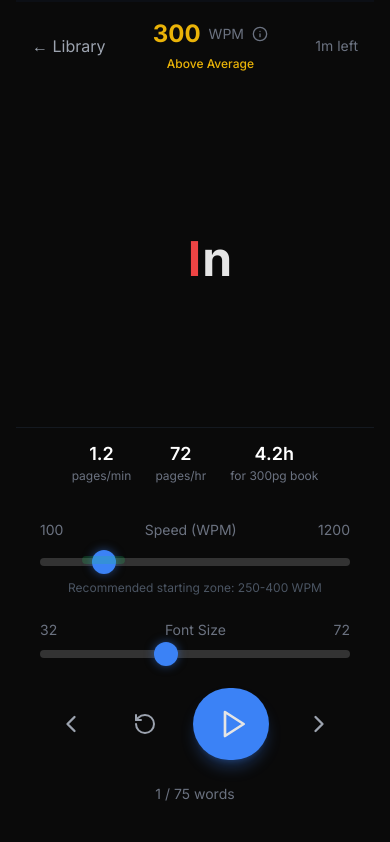
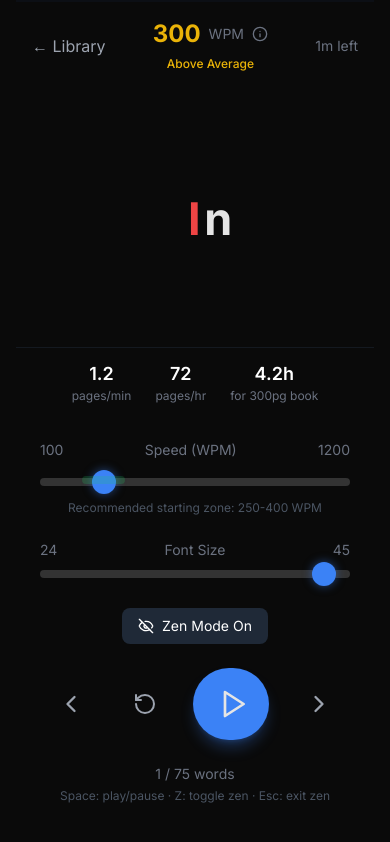
Before and after one commit to YxungHermes/pace-reader, a Next.js app: page / in a window 390 px wide. Both pictures are taken after a click on the button 195 px from the left and 219 px from the top of the page. Built offline with nearby package versions, Linux system fonts and the light colour scheme.

Commit message:
Add Zen mode + responsive font scaling for all screen sizes

```diff
--- a/components/PaceReader.tsx
+++ b/components/PaceReader.tsx
@@ -1,7 +1,7 @@
 'use client';
 
-import { useState, useEffect, useCallback, useRef } from 'react';
-import { Play, Pause, RotateCcw, Upload, ChevronLeft, ChevronRight, BookOpen, Info, X } from 'lucide-react';
+import { useState, useEffect, useCallback, useRef, useMemo } from 'react';
+import { Play, Pause, RotateCcw, Upload, ChevronLeft, ChevronRight, BookOpen, Info, X, Eye, EyeOff } from 'lucide-react';
 
 // Sample texts for demo
 const SAMPLE_TEXTS = {
@@ -29,10 +29,10 @@ function getSpeedTier(wpm: number) {
 
 // Calculate reading stats
 function getReadingStats(wpm: number) {
-  const wordsPerPage = 250; // Average book page
+  const wordsPerPage = 250;
   const pagesPerMin = wpm / wordsPerPage;
   const pagesPerHour = pagesPerMin * 60;
-  const timeFor300Pages = 300 / pagesPerHour; // hours to read a 300-page book
+  const timeFor300Pages = 300 / pagesPerHour;
 
   return {
     pagesPerMin: pagesPerMin.toFixed(1),
@@ -41,7 +41,7 @@ function getReadingStats(wpm: number) {
   };
 }
 
-// Calculate ORP (Optimal Recognition Point) - typically around 30% into the word
+// Calculate ORP (Optimal Recognition Point)
 function getORPIndex(word: string): number {
   const len = word.length;
   if (len <= 1) return 0;
@@ -52,8 +52,34 @@ function getORPIndex(word: string): number {
   return 4;
 }
 
-// Render word with ORP highlighting
-function WordDisplay({ word }: { word: string }) {
+// Get font size limits based on screen width
+function getFontSizeLimits(screenWidth: number) {
+  if (screenWidth < 640) {
+    // Mobile
+    return { min: 24, max: 64, default: 40 };
+  } else if (screenWidth < 1024) {
+    // Tablet
+    return { min: 32, max: 120, default: 64 };
+  } else if (screenWidth < 1920) {
+    // Desktop
+    return { min: 48, max: 200, default: 80 };
+  } else {
+    // 4K+
+    return { min: 64, max: 400, default: 120 };
+  }
+}
+
+// Calculate max safe font size for a word to fit on screen
+function getMaxFontSizeForWord(word: string, screenWidth: number, padding: number = 40) {
+  // Approximate character width ratio (varies by font, ~0.6 for Inter)
+  const charWidthRatio = 0.55;
+  const availableWidth = screenWidth - (padding * 2);
+  const maxFontSize = availableWidth / (word.length * charWidthRatio);
+  return Math.floor(maxFontSize);
+}
+
+// Render word with ORP highlighting - fixed positioning
+function WordDisplay({ word, maxWidth }: { word: string; maxWidth: number }) {
   if (!word) return null;
 
   const orpIndex = getORPIndex(word);
@@ -62,12 +88,23 @@ function WordDisplay({ word }: { word: string }) {
   const after = word.slice(orpIndex + 1);
 
   return (
-    <div className="flex items-center justify-center">
-      <span className="text-pace-text text-right" style={{ minWidth: '45%', textAlign: 'right' }}>
+    <div
+      className="flex items-center justify-center font-bold tracking-wide"
+      style={{ width: maxWidth, maxWidth: '100%' }}
+    >
+      <span
+        className="text-pace-text inline-block text-right"
+        style={{ width: '50%', paddingRight: '0.05em' }}
+      >
         {before}
       </span>
-      <span className="text-pace-orp font-bold">{orp}</span>
-      <span className="text-pace-text text-left" style={{ minWidth: '45%', textAlign: 'left' }}>
+      <span className="text-pace-orp inline-block text-center" style={{ width: 'auto' }}>
+        {orp}
+      </span>
+      <span
+        className="text-pace-text inline-block text-left"
+        style={{ width: '50%', paddingLeft: '0.05em' }}
+      >
         {after}
       </span>
     </div>
@@ -108,7 +145,7 @@ function SpeedInfoModal({ isOpen, onClose }: { isOpen: boolean; onClose: () => v
 
         <div className="mt-6 pt-4 border-t border-gray-800">
           <p className="text-gray-400 text-sm">
-            💡 <strong>Tip:</strong> Start at 250-350 WPM and gradually increase as you get comfortable. Focus on comprehension over speed.
+            💡 <strong>Tip:</strong> Start at 250-350 WPM and gradually increase. Focus on comprehension over speed.
           </p>
         </div>
       </div>
@@ -124,12 +161,49 @@ export default function PaceReader() {
   const [wpm, setWpm] = useState(300);
   const [showLibrary, setShowLibrary] = useState(true);
   const [showSpeedInfo, setShowSpeedInfo] = useState(false);
+  const [zenMode, setZenMode] = useState(true); // Auto-zen when playing
+  const [manualZenOverride, setManualZenOverride] = useState(false);
   const [fontSize, setFontSize] = useState(48);
+  const [screenWidth, setScreenWidth] = useState(typeof window !== 'undefined' ? window.innerWidth : 1024);
   const fileInputRef = useRef<HTMLInputElement>(null);
   const intervalRef = useRef<NodeJS.Timeout | null>(null);
+  const containerRef = useRef<HTMLDivElement>(null);
 
   const speedTier = getSpeedTier(wpm);
   const readingStats = getReadingStats(wpm);
+  const fontLimits = getFontSizeLimits(screenWidth);
+
+  // Calculate longest word for safe font sizing
+  const longestWord = useMemo(() => {
+    if (words.length === 0) return '';
+    return words.reduce((longest, word) => word.length > longest.length ? word : longest, '');
+  }, [words]);
+
+  // Calculate max safe font size based on longest word
+  const maxSafeFontSize = useMemo(() => {
+    if (!longestWord) return fontLimits.max;
+    const safeSize = getMaxFontSizeForWord(longestWord, screenWidth, 32);
+    return Math.min(safeSize, fontLimits.max);
+  }, [longestWord, screenWidth, fontLimits.max]);
+
+  // Determine if zen mode should be active
+  const isZenActive = (isPlaying && zenMode) || manualZenOverride;
+
+  // Handle screen resize
+  useEffect(() => {
+    const handleResize = () => {
+      setScreenWidth(window.innerWidth);
+    };
+
+    window.addEventListener('resize', handleResize);
+    return () => window.removeEventListener('resize', handleResize);
+  }, []);
+
+  // Update font size when screen changes
+  useEffect(() => {
+    const limits = getFontSizeLimits(screenWidth);
+    setFontSize(prev => Math.max(limits.min, Math.min(prev, limits.max)));
+  }, [screenWidth]);
 
   // Parse text into words
   useEffect(() => {
@@ -147,7 +221,7 @@ export default function PaceReader() {
   // Handle playback
   useEffect(() => {
     if (isPlaying && words.length > 0) {
-      const interval = 60000 / wpm; // ms per word
+      const interval = 60000 / wpm;
 
       intervalRef.current = setInterval(() => {
         setCurrentIndex(prev => {
@@ -181,6 +255,11 @@ export default function PaceReader() {
         skipForward();
       } else if (e.code === 'ArrowDown') {
         skipBackward();
+      } else if (e.code === 'KeyZ') {
+        setManualZenOverride(p => !p);
+      } else if (e.code === 'Escape') {
+        setManualZenOverride(false);
+        setIsPlaying(false);
       }
     };
 
@@ -286,19 +365,29 @@ export default function PaceReader() {
 
   // Reader view
   return (
-    <div className="min-h-screen bg-pace-bg flex flex-col safe-area-padding">
+    <div className="min-h-screen bg-pace-bg flex flex-col safe-area-padding overflow-hidden">
       <SpeedInfoModal isOpen={showSpeedInfo} onClose={() => setShowSpeedInfo(false)} />
 
-      {/* Progress bar - minimal, fades out during reading */}
-      <div className={`w-full h-[2px] bg-gray-900 transition-opacity duration-500 ${isPlaying ? 'opacity-0' : 'opacity-40'}`}>
+      {/* Progress bar - minimal, fades in zen mode */}
+      <div
+        className={`w-full h-[2px] bg-gray-900 transition-all duration-500 ${
+          isZenActive ? 'opacity-0' : 'opacity-40'
+        }`}
+      >
         <div
           className="h-full bg-gray-500 transition-all duration-100"
           style={{ width: `${progress}%` }}
         />
       </div>
 
-      {/* Header */}
-      <div className="flex justify-between items-center p-4">
+      {/* Header - blurs and fades in zen mode */}
+      <div
+        className={`flex justify-between items-center p-4 transition-all duration-500 ${
+          isZenActive
+            ? 'opacity-10 blur-sm grayscale pointer-events-none'
+            : 'opacity-100 blur-0'
+        }`}
+      >
         <button
           onClick={() => setShowLibrary(true)}
           className="text-gray-400 hover:text-white transition-colors"
@@ -328,19 +417,24 @@ export default function PaceReader() {
         </div>
       </div>
 
-      {/* Main reading area */}
+      {/* Main reading area - always sharp and focused */}
       <div
-        className="flex-1 flex items-center justify-center px-4 no-select"
+        ref={containerRef}
+        className="flex-1 flex items-center justify-center px-4 no-select cursor-pointer"
         onClick={togglePlay}
-        style={{ fontSize: `${fontSize}px` }}
+        style={{ fontSize: `${Math.min(fontSize, maxSafeFontSize)}px` }}
       >
-        <div className="font-bold tracking-wide">
-          <WordDisplay word={currentWord} />
-        </div>
+        <WordDisplay word={currentWord} maxWidth={screenWidth - 32} />
       </div>
 
-      {/* Reading stats bar */}
-      <div className="flex justify-center gap-6 py-3 border-t border-gray-800/50">
+      {/* Reading stats bar - hides in zen mode */}
+      <div
+        className={`flex justify-center gap-6 py-3 border-t border-gray-800/50 transition-all duration-500 ${
+          isZenActive
+            ? 'opacity-0 blur-md grayscale pointer-events-none h-0 py-0 overflow-hidden'
+            : 'opacity-100 blur-0'
+        }`}
+      >
         <div className="text-center">
           <span className="text-lg font-semibold text-white">{readingStats.pagesPerMin}</span>
           <p className="text-xs text-gray-500">pages/min</p>
@@ -355,8 +449,14 @@ export default function PaceReader() {
         </div>
       </div>
 
-      {/* Controls */}
-      <div className="p-6 space-y-6">
+      {/* Controls - blur and fade in zen mode */}
+      <div
+        className={`p-6 space-y-6 transition-all duration-500 ${
+          isZenActive
+            ? 'opacity-20 blur-md grayscale pointer-events-none'
+            : 'opacity-100 blur-0'
+        }`}
+      >
         {/* Speed slider with tier markers */}
         <div className="space-y-2">
           <div className="flex justify-between text-sm text-gray-500">
@@ -388,22 +488,37 @@ export default function PaceReader() {
           </div>
         </div>
 
-        {/* Font size slider */}
+        {/* Font size slider - dynamic range based on screen */}
         <div className="space-y-2">
           <div className="flex justify-between text-sm text-gray-500">
-            <span>32</span>
+            <span>{fontLimits.min}</span>
             <span>Font Size</span>
-            <span>72</span>
+            <span>{Math.min(fontLimits.max, maxSafeFontSize)}</span>
           </div>
           <input
             type="range"
-            min="32"
-            max="72"
+            min={fontLimits.min}
+            max={Math.min(fontLimits.max, maxSafeFontSize)}
             step="4"
-            value={fontSize}
+            value={Math.min(fontSize, maxSafeFontSize)}
             onChange={(e) => setFontSize(Number(e.target.value))}
             className="w-full"
           />
+        </div>
+
+        {/* Zen mode toggle */}
+        <div className="flex items-center justify-center gap-3">
+          <button
+            onClick={() => setZenMode(!zenMode)}
+            className={`flex items-center gap-2 px-4 py-2 rounded-lg text-sm transition-colors ${
+              zenMode
+                ? 'bg-gray-800 text-white'
+                : 'bg-gray-900 text-gray-400 border border-gray-800'
+            }`}
+          >
+            {zenMode ? <EyeOff size={16} /> : <Eye size={16} />}
+            Zen Mode {zenMode ? 'On' : 'Off'}
+          </button>
         </div>
 
         {/* Playback controls */}
@@ -437,9 +552,12 @@ export default function PaceReader() {
           </button>
         </div>
 
-        {/* Word counter */}
-        <div className="text-center text-gray-500 text-sm">
-          {currentIndex + 1} / {words.length} words
+        {/* Word counter & keyboard hints */}
+        <div className="text-center text-gray-500 text-sm space-y-1">
+          <div>{currentIndex + 1} / {words.length} words</div>
+          <div className="text-xs text-gray-600">
+            Space: play/pause · Z: toggle zen · Esc: exit zen
+          </div>
         </div>
       </div>
     </div>
```
